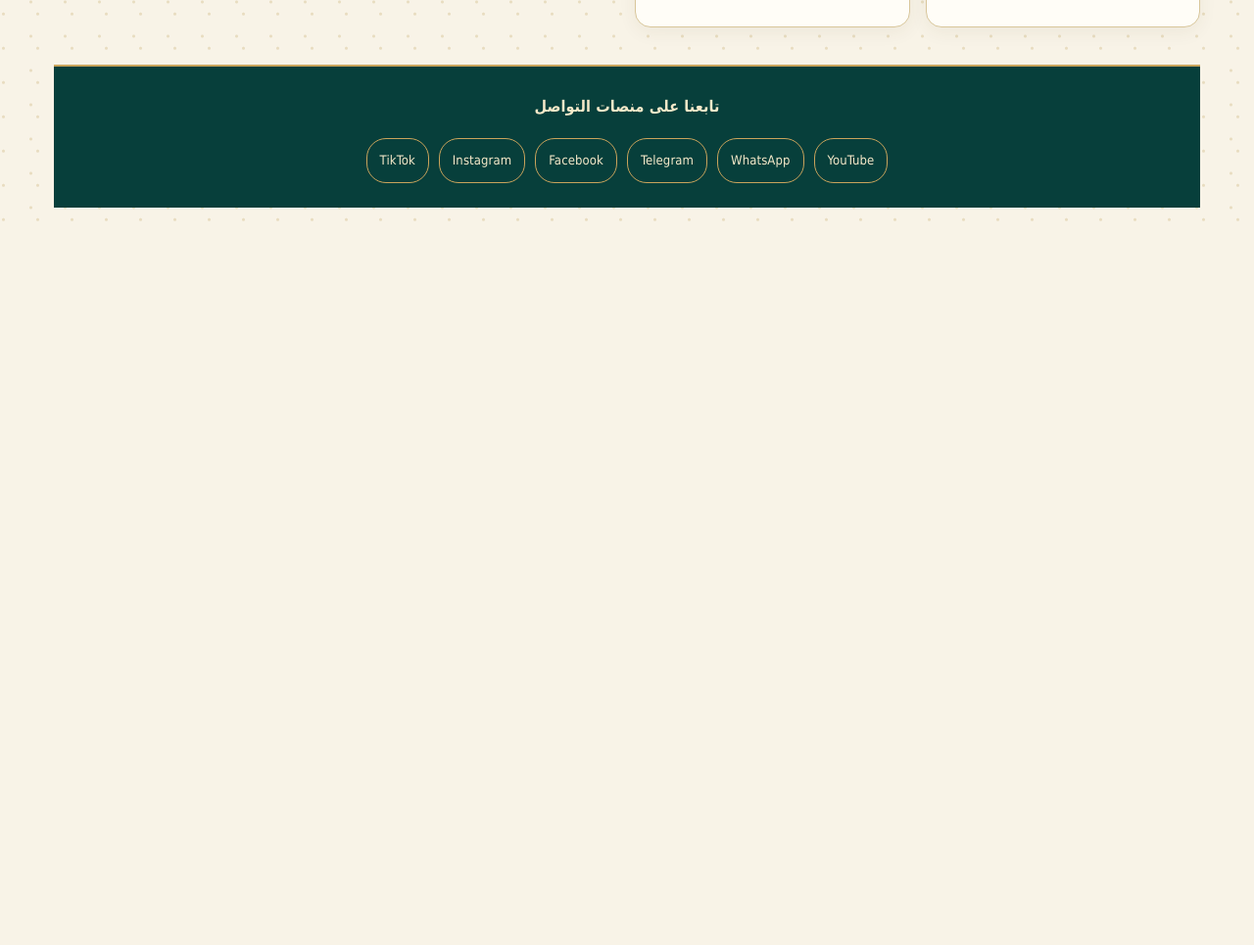
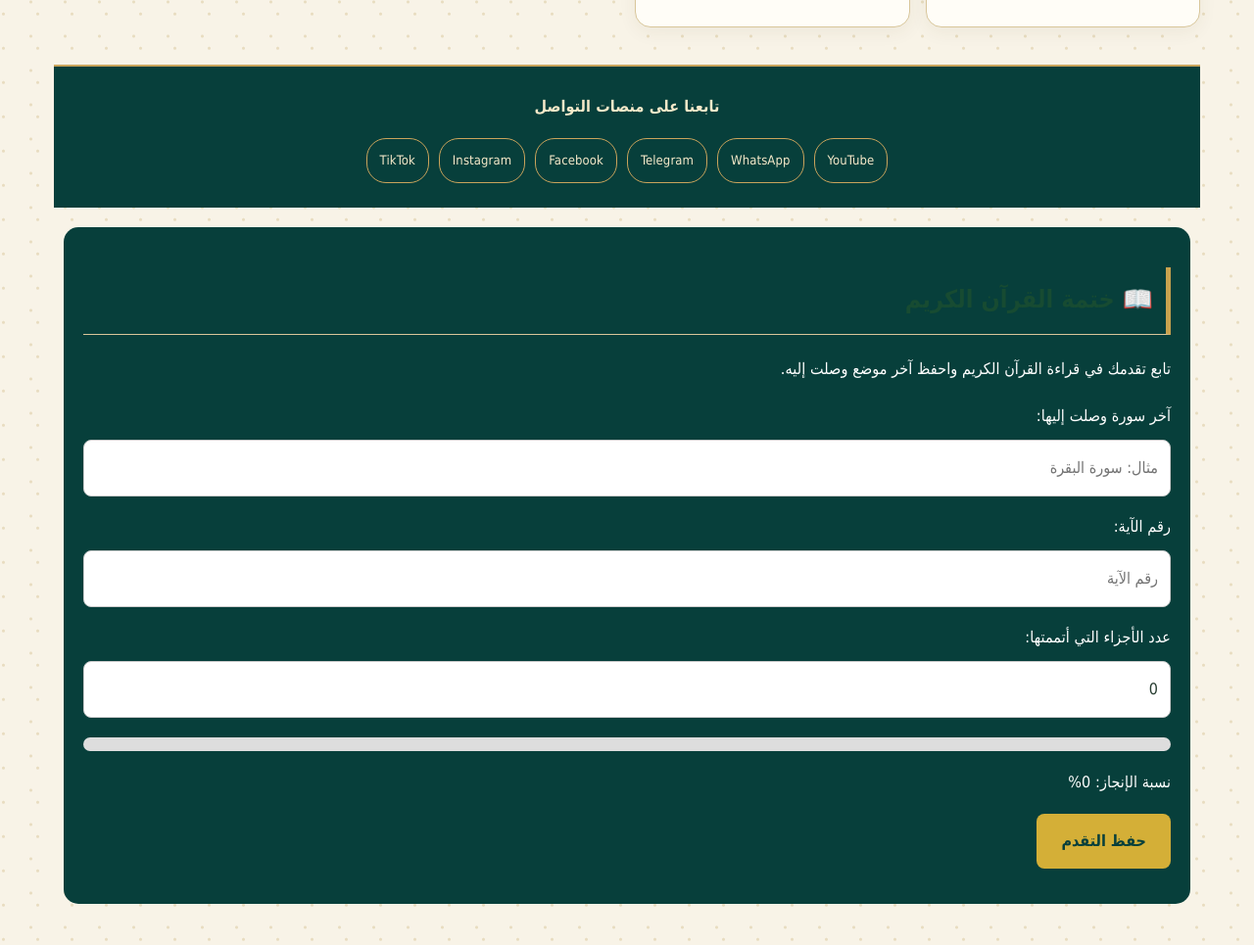
Before and after one commit to abdobiltagy99-netizen/abdulfattah-islamic-site-, a plain HTML site: page index.html in a window 1280 px wide. Shown: the part 10561-11526 px from the top of the page at 98% size. Before the commit the page ends 10795 px from the top, so only its background shows below. Drawn offline with Linux system fonts and the light colour scheme; no server answers.

Commit message:
Update index.html

```diff
--- a/index.html
+++ b/index.html
@@ -1945,4 +1945,100 @@ if ("serviceWorker" in navigator) {
       .catch(error => console.error("Service Worker:", error));
   });
 }
+</script><section id="khatmaSection" dir="rtl">
+  <h2>📖 ختمة القرآن الكريم</h2>
+  <p>تابع تقدمك في قراءة القرآن الكريم واحفظ آخر موضع وصلت إليه.</p>
+
+  <label>آخر سورة وصلت إليها:</label>
+  <input id="khatmaSurah" type="text" placeholder="مثال: سورة البقرة">
+
+  <label>رقم الآية:</label>
+  <input id="khatmaAyah" type="number" min="1" placeholder="رقم الآية">
+
+  <label>عدد الأجزاء التي أتممتها:</label>
+  <input id="khatmaJuz" type="number" min="0" max="30" value="0">
+
+  <div class="khatmaProgress">
+    <div id="khatmaBar"></div>
+  </div>
+
+  <p id="khatmaPercent">نسبة الإنجاز: 0%</p>
+  <button onclick="saveKhatma()">حفظ التقدم</button>
+  <p id="khatmaMessage"></p>
+</section>
+
+<style>
+#khatmaSection {
+  background: #073f3b;
+  color: white;
+  padding: 20px;
+  margin: 20px 10px;
+  border-radius: 15px;
+  text-align: right;
+}
+#khatmaSection input {
+  display: block;
+  width: 100%;
+  box-sizing: border-box;
+  padding: 12px;
+  margin: 8px 0 15px;
+  border: 1px solid #ccc;
+  border-radius: 8px;
+  font-size: 16px;
+}
+#khatmaSection label {
+  display: block;
+}
+.khatmaProgress {
+  height: 14px;
+  background: #ddd;
+  border-radius: 20px;
+  overflow: hidden;
+  margin-top: 20px;
+}
+#khatmaBar {
+  height: 100%;
+  width: 0%;
+  background: #d4af37;
+  transition: width .3s;
+}
+#khatmaSection button {
+  background: #d4af37;
+  color: #073f3b;
+  border: 0;
+  padding: 12px 25px;
+  border-radius: 8px;
+  font-weight: bold;
+}
+</style>
+
+<script>
+function saveKhatma() {
+  const data = {
+    surah: document.getElementById("khatmaSurah").value,
+    ayah: document.getElementById("khatmaAyah").value,
+    juz: Math.min(30, Math.max(0, Number(document.getElementById("khatmaJuz").value)))
+  };
+
+  localStorage.setItem("quranKhatmaProgress", JSON.stringify(data));
+  updateKhatma(data);
+
+  document.getElementById("khatmaMessage").textContent =
+    "تم حفظ تقدمك بنجاح.";
+}
+
+function updateKhatma(data) {
+  const percent = Math.round((data.juz / 30) * 100);
+  document.getElementById("khatmaSurah").value = data.surah || "";
+  document.getElementById("khatmaAyah").value = data.ayah || "";
+  document.getElementById("khatmaJuz").value = data.juz || 0;
+  document.getElementById("khatmaBar").style.width = percent + "%";
+  document.getElementById("khatmaPercent").textContent =
+    "نسبة الإنجاز: " + percent + "%";
+}
+
+const savedKhatma = localStorage.getItem("quranKhatmaProgress");
+if (savedKhatma) {
+  updateKhatma(JSON.parse(savedKhatma));
+}
 </script></body></html>
```
